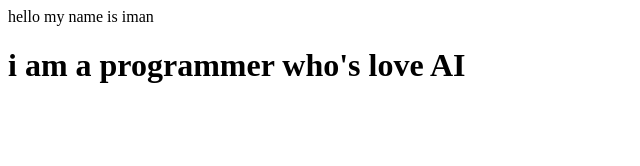
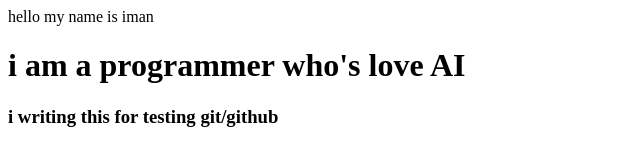
Before and after one commit to imafarhang/iman-farhang, a plain HTML site: page index.html in a window 1280 px wide. Shown: the whole page, without its empty margins (0-640 px from the left). Drawn offline with Linux system fonts and the light colour scheme.

Commit message:
add h3 to index.html

```diff
--- a/index.html
+++ b/index.html
@@ -8,5 +8,6 @@
 <body>
     hello my name is iman
     <h1>i am a programmer who's love AI</h1>
+    <h3>i writing this for testing git/github</h3>
 </body>
 </html>
```
